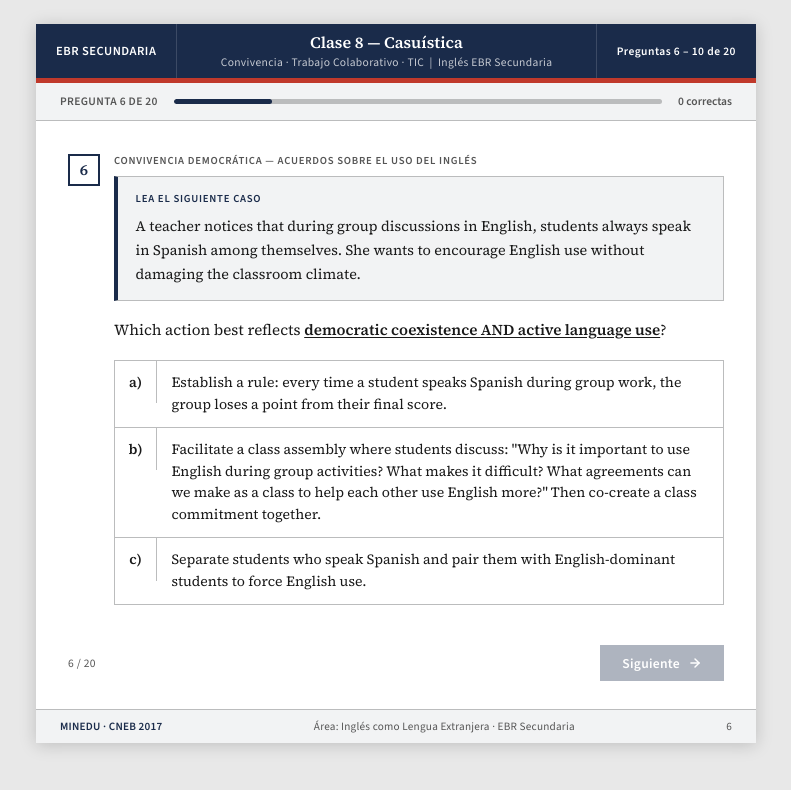
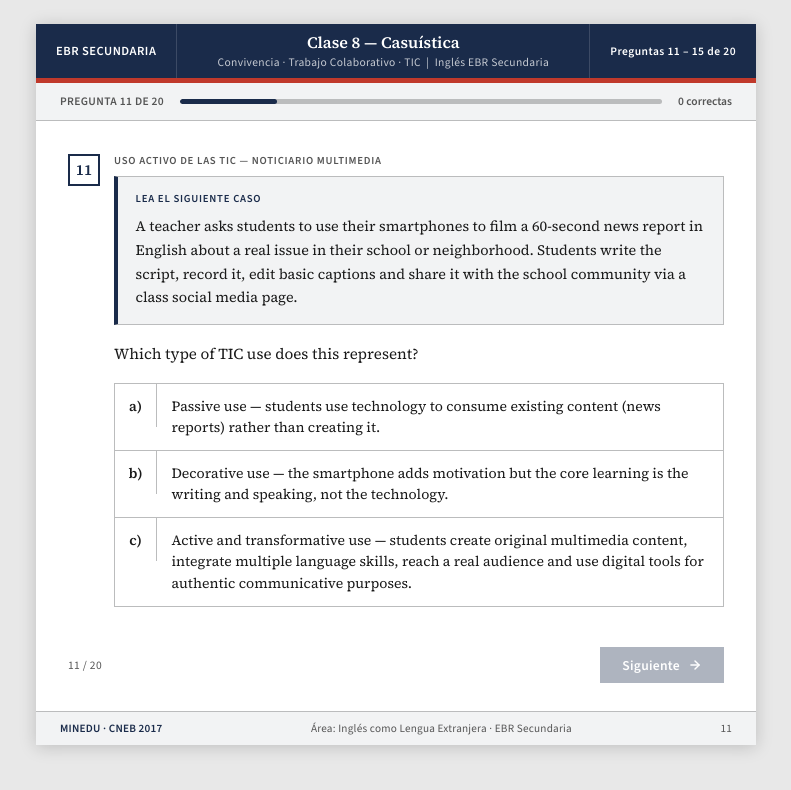
Before and after one commit to mandecrur/pack3-class8, a plain HTML site: page index.html in a window 1280 px wide. Shown: the whole page, without its empty margins (244-1035 px from the left). Drawn offline with nearby package versions, Linux system fonts and the light colour scheme.

Commit message:
Add files via upload

```diff
--- a/index.html
+++ b/index.html
@@ -516,13 +516,13 @@ body {
       <div class="title">Clase 8 — Casuística</div>
       <div class="subtitle">Convivencia · Trabajo Colaborativo · TIC &nbsp;|&nbsp; Inglés EBR Secundaria</div>
     </div>
-    <div class="top-right">Preguntas 6 – 10 de 20</div>
+    <div class="top-right">Preguntas 11 – 15 de 20</div>
   </div>
   <div class="red-stripe"></div>
 
   <!-- Progress -->
   <div class="progress-area">
-    <span class="progress-label" id="prog-label">Pregunta 6 de 20</span>
+    <span class="progress-label" id="prog-label">Pregunta 11 de 20</span>
     <div class="progress-bar"><div class="progress-fill" id="prog-fill" style="width:20%"></div></div>
     <span class="progress-score" id="prog-score">0 correctas</span>
   </div>
@@ -546,7 +546,7 @@ body {
   <div class="bottom-bar">
     <span class="minedu-tag">MINEDU · CNEB 2017</span>
     <span>Área: Inglés como Lengua Extranjera · EBR Secundaria</span>
-    <span id="bottom-pg">6</span>
+    <span id="bottom-pg">11</span>
   </div>
 
 </div>
@@ -554,64 +554,64 @@ body {
 <script>
 const Qs = [
   {
-    tag: "Convivencia democrática — acuerdos sobre el uso del inglés",
-    context: "A teacher notices that during group discussions in English, students always speak in Spanish among themselves. She wants to encourage English use without damaging the classroom climate.",
-    stem: "Which action best reflects <strong>democratic coexistence AND active language use</strong>?",
+    tag: "Uso activo de las TIC — noticiario multimedia",
+    context: "A teacher asks students to use their smartphones to film a 60-second news report in English about a real issue in their school or neighborhood. Students write the script, record it, edit basic captions and share it with the school community via a class social media page.",
+    stem: "Which type of TIC use does this represent?",
     opts: [
-      "Establish a rule: every time a student speaks Spanish during group work, the group loses a point from their final score.",
-      "Facilitate a class assembly where students discuss: \"Why is it important to use English during group activities? What makes it difficult? What agreements can we make as a class to help each other use English more?\" Then co-create a class commitment together.",
-      "Separate students who speak Spanish and pair them with English-dominant students to force English use."
+      "Passive use — students use technology to consume existing content (news reports) rather than creating it.",
+      "Decorative use — the smartphone adds motivation but the core learning is the writing and speaking, not the technology.",
+      "Active and transformative use — students create original multimedia content, integrate multiple language skills, reach a real audience and use digital tools for authentic communicative purposes."
+    ],
+    ans: 2,
+    exp: "La <strong>Competencia 28</strong> del CNEB premia el uso activo y transformador: crear contenido multimedia (video), usar herramientas digitales para un propósito comunicativo real, y llegar a una audiencia auténtica fuera del aula. Esta actividad activa las cuatro capacidades de la C28: <em>personaliza entornos virtuales</em> (social media page), <em>gestiona información</em> (investigación y selección), <em>interactúa en entornos virtuales</em> (publicación y comentarios) y <em>crea objetos virtuales</em> (video editado). <strong>A</strong> confunde producir con consumir."
+  },
+  {
+    tag: "Clima de aula — dimensión Relaciones (CES)",
+    context: "A student in 4th grade secondary rarely participates in group activities and tends to work alone. The teacher notices this and wants to improve the classroom climate so the student feels safe to participate.",
+    stem: "Which action best reflects the democratic coexistence approach?",
+    opts: [
+      "Assign the student a specific role in every group activity so she is forced to participate and cannot avoid contributing.",
+      "Speak privately with the student to understand what makes group work difficult for her, and then facilitate a class discussion about what kind of classroom environment makes everyone feel comfortable contributing.",
+      "Give the student individual tasks until she demonstrates willingness to work collaboratively, then gradually reintegrate her into groups."
     ],
     ans: 1,
-    exp: "La Competencia 16 del CNEB 2017 (capacidad <strong>«Construye normas y asume acuerdos y leyes»</strong>) exige que los acuerdos se construyan reflexivamente con los propios estudiantes, no se impongan con sanciones. <strong>B</strong> hace exactamente esto: invita a los estudiantes a reflexionar sobre el propósito del inglés, identificar sus propias barreras y co-crear un compromiso que sienten como propio. <strong>A</strong> es conductismo punitivo. <strong>C</strong> es segregación que no aborda la causa del problema."
+    exp: "La Competencia 16 del CNEB 2017 y la investigación sobre clima de aula (Moos &amp; Trickett, 1974, dimensión <strong>«Relaciones»</strong>) reconocen que el clima de aula es una construcción colectiva. El docente primero escucha y entiende la perspectiva de la estudiante (respetando su dignidad), y luego trabaja con toda la clase para construir las condiciones relacionales que hacen que todos se sientan seguros participando. <strong>A</strong> impone participación sin atender la causa. <strong>C</strong> excluye temporalmente, lo cual contradice la capacidad <strong>«Interactúa con todas las personas»</strong> de la Competencia 16."
   },
   {
-    tag: "Trabajo colaborativo — Google Doc sin roles asignados",
-    context: "A teacher wants her students to improve their collaborative skills during group work. She designs the following structure: each group has a shared Google Doc where every member writes simultaneously. There is no assigned role — students negotiate who writes what, leave comments for each other and edit in real time.",
-    stem: "Which learning approach does this reflect?",
+    tag: "Trabajo colaborativo — autonomía del proceso",
+    context: "A teacher designs a collaborative task where groups of students must create a \"Digital Tourist Guide\" of their city in English using Google Slides. Each group decides how to divide the work, what places to include, how to present the information and how to share the final product. The teacher acts as a resource and monitor.",
+    stem: "Which characteristics confirm this is <strong>collaborative</strong> (not cooperative) learning?",
     opts: [
-      "Cooperative learning — the teacher provides a structured framework (Google Doc) with specific roles for each student.",
-      "Collaborative learning — students work with high autonomy, negotiate the process flexibly and co-construct the product through horizontal dialogue without rigid role assignment.",
-      "Individual learning — each student writes in their own section of the document independently."
+      "The teacher assigned Google Slides as the tool — this shows the teacher structured the activity, making it cooperative.",
+      "Students have high autonomy to make decisions about the process, negotiate roles flexibly, co-construct the product through horizontal dialogue, and the result belongs to the whole group — not divided parts.",
+      "The activity has a clear product (the guide) and individual roles — both of which are characteristics of cooperative learning."
     ],
     ans: 1,
-    exp: "El trabajo <strong>colaborativo</strong> se distingue del cooperativo por la mayor autonomía de los estudiantes y la negociación flexible del proceso (Dillenbourg, 1999). No hay roles fijos asignados por el docente — los estudiantes deciden colectivamente cómo avanzar. La edición simultánea y los comentarios en tiempo real son exactamente la interdependencia positiva alta y el diálogo horizontal que definen la colaboración genuina. El hecho de que el docente elija Google Doc como herramienta no lo convierte en trabajo cooperativo (<strong>A</strong>)."
+    exp: "La clave que distingue <strong>colaborativo</strong> de cooperativo no es el producto ni el uso de herramientas digitales — es el <strong>nivel de autonomía estudiantil y la naturaleza del proceso</strong> (Dillenbourg, 1999). Los estudiantes gozan de alta autonomía, negocian de forma flexible, y co-construyen sin depender de roles rígidos asignados externamente. <strong>A</strong> es incorrecto: elegir la herramienta no determina el tipo de aprendizaje. <strong>C</strong> es un distractor clásico que confunde tener producto con trabajo cooperativo."
   },
   {
-    tag: "Uso pasivo de las TIC — identificar el distractor",
-    context: null,
-    stem: "Which of the following activities represents <strong>passive use of TIC</strong> in an English class?",
+    tag: "Uso pasivo de las TIC — video de YouTube",
+    context: "A teacher projects a YouTube video about climate change in English and asks students to watch it silently. After the video, she asks three comprehension questions.",
+    stem: "Which limitation does this TIC use have from the CNEB perspective?",
     opts: [
-      "Students use a shared Google Form to conduct a class survey on \"favorite hobbies,\" then analyze the results and present their findings in English.",
-      "Students record short video podcasts in English about a social issue and upload them to a shared class channel for peer feedback.",
-      "The teacher projects a PDF of the textbook on the screen and reads each exercise aloud while students follow along and copy the answers into their notebooks."
+      "The video is too long — shorter content would be more appropriate for classroom use.",
+      "The activity uses TIC in a passive way — students consume existing content without interacting, creating or producing anything, which means technology is functioning as a simple visual aid rather than a transformative tool.",
+      "YouTube is not an appropriate educational platform — teachers should only use officially approved educational software."
     ],
-    ans: 2,
-    exp: "El uso pasivo de las TIC ocurre cuando la tecnología reemplaza el material impreso pero el estudiante sigue siendo receptor sin interacción, creación ni transformación. Proyectar un PDF y dictar es exactamente eso — la tecnología es un decorado motivacional sin valor pedagógico adicional. <strong>A</strong> y <strong>B</strong> son usos activos y transformadores: los estudiantes crean, analizan, colaboran y producen contenido original que activa capacidades de la <strong>Competencia 28</strong> del CNEB (p. 151)."
+    ans: 1,
+    exp: "Ver un video y responder preguntas de comprensión es <strong>uso pasivo</strong> de las TIC: el estudiante es receptor del contenido. El CNEB no penaliza usar videos — penaliza usar la tecnología como decorado motivacional sin transformar el rol del estudiante. Una versión activa del mismo recurso sería: los estudiantes ven el video, comparan con otra fuente digital, y producen su propia respuesta en formato digital — activando la <strong>Competencia 28</strong>."
   },
   {
-    tag: "Enfoque restaurativo — conflicto por pronunciación",
-    context: "Two students have a conflict during a pair speaking activity — one accuses the other of making fun of his pronunciation.",
-    stem: "The teacher wants to resolve it using the restorative approach. Which statement best describes what the teacher should do?",
+    tag: "Integración: convivencia + colaboración + TIC",
+    context: null,
+    stem: "Which of the following scenarios best illustrates a classroom where <strong>democratic coexistence, genuine collaboration and active use of TIC are all present simultaneously</strong>?",
     opts: [
-      "End the pair activity, move both students to different partners and continue the lesson to avoid losing class time.",
-      "Facilitate a brief private conversation with both students after class: ask each to explain what happened and how they felt, help them understand the impact of the behavior, and agree together on how to continue working respectfully.",
-      "Address the situation publicly in front of the class as a learning opportunity about respect, asking the class to reflect on appropriate behavior."
+      "Students work individually on grammar exercises on a laptop while the teacher monitors and corrects errors. The classroom rules are written on the board.",
+      "Students debate in English about a real local issue, co-write a collective proposal on a shared Google Doc, and present it to community representatives — having co-created the classroom agreements about respectful debate at the start of the unit.",
+      "The teacher presents a PowerPoint with vocabulary, students copy definitions into their notebooks, then form groups to discuss the topic — following rules the teacher established at the beginning of the year."
     ],
     ans: 1,
-    exp: "La capacidad <strong>«Maneja conflictos de manera constructiva»</strong> (Competencia 16, CNEB 2017) promueve el diálogo asertivo y la mediación formativa <em>en privado</em> para que el estudiante comprenda el impacto de sus acciones y asuma la reparación voluntaria del daño. <strong>A</strong> evita el conflicto sin resolverlo. <strong>C</strong> expone a los estudiantes públicamente, lo que puede profundizar el daño al clima relacional en lugar de repararlo."
-  },
-  {
-    tag: "Interdependencia positiva — técnica Jigsaw",
-    context: "A teacher wants to develop genuine collaborative skills in her students during an English reading activity. She gives each group member a different section of the same text to read. Each member is the only one with their section — to complete the activity, they must share and integrate all sections.",
-    stem: "Which collaborative learning principle does this design apply?",
-    opts: [
-      "Role assignment — each student has a fixed responsibility assigned by the teacher.",
-      "Positive interdependence — no member can complete the task without the others, as each holds unique information essential to the group's success.",
-      "Individual accountability — each student is assessed on their own section independently."
-    ],
-    ans: 1,
-    exp: "Esta es la técnica <strong>Jigsaw</strong>, un ejemplo clásico de <strong>interdependencia positiva alta</strong>: cada miembro tiene información única sin la cual el grupo no puede completar la tarea. Esto fuerza la colaboración real — nadie puede trabajar solo, nadie puede ser pasivo. La interdependencia positiva es la condición que transforma el simple «trabajo grupal» en verdadera colaboración genuina (Dillenbourg, 1999). No confundir con asignación de roles (<strong>A</strong>), que es característica del trabajo cooperativo (Johnson &amp; Johnson, 1989)."
+    exp: "Solo <strong>B</strong> integra los tres elementos auténticamente: (1) <em>convivencia democrática</em> — los acuerdos de debate los co-crearon los propios estudiantes (Competencia 16, CNEB 2017); (2) <em>colaboración genuina</em> — co-escriben colectivamente con negociación horizontal (Dillenbourg, 1999); (3) <em>uso activo de TIC</em> — Google Doc compartido para co-construir y publicar para una audiencia real (Competencia 28, CNEB 2017). <strong>A</strong> y <strong>C</strong> tienen alguno de los elementos, pero no los tres integrados de forma auténtica."
   }
 ];
 
@@ -625,11 +625,11 @@ function render() {
   const chosen = answered[cur];
   const total = Qs.length;
 
-  document.getElementById('prog-label').textContent = `Pregunta ${cur+6} de 20`;
+  document.getElementById('prog-label').textContent = `Pregunta ${cur+11} de 20`;
   document.getElementById('prog-score').textContent = `${score} correcta${score!==1?'s':''}`;
   document.getElementById('prog-fill').style.width = `${((cur+1)/total)*100}%`;
-  document.getElementById('page-tag').textContent = `${cur+6} / 20`;
-  document.getElementById('bottom-pg').textContent = cur+6;
+  document.getElementById('page-tag').textContent = `${cur+11} / 20`;
+  document.getElementById('bottom-pg').textContent = cur+11;
 
   // Context
   const ctxHtml = q.context ? `<div class="context-box"><div class="ctx-label">Lea el siguiente caso</div>${q.context.split('\n\n').map(p=>`<p>${p}</p>`).join('')}</div>` : '';
@@ -660,7 +660,7 @@ function render() {
 
   document.getElementById('q-body').innerHTML = `
     <div class="q-number-row">
-      <div class="q-num-badge">${cur+6}</div>
+      <div class="q-num-badge">${cur+11}</div>
       <div class="q-text-wrap">
         ${q.tag ? `<div style="font-family:'Source Sans 3',sans-serif;font-size:.67rem;font-weight:600;letter-spacing:.07em;text-transform:uppercase;color:var(--muted);margin-bottom:.55rem;">${q.tag}</div>` : ''}
         ${ctxHtml}
```
